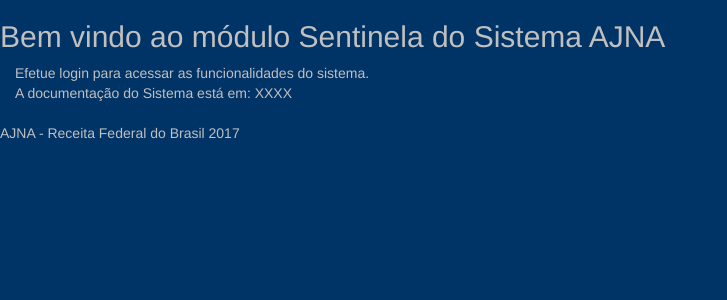
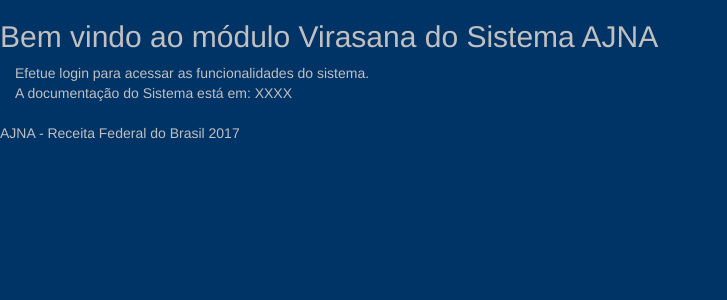
Before and after one commit to williansnogueira/virasana, a Flask app: template virasana/templates/index.html in a window 1280 px wide. Shown: the top 300 px of the page, without its empty margins (0-727 px from the left). Run offline with Flask 2, Linux system fonts and the light colour scheme; the template is opened without the code that fills it, so the values that code supplies are empty; some libraries are stand-ins or nearby versions.

Commit message:
Renomeação no html

```diff
--- a/virasana/templates/index.html
+++ b/virasana/templates/index.html
@@ -1,7 +1,7 @@
 {% extends "layout.html" %} {% block content %}{{super()}}
 <div id="main" class="container-fluid">
     <div id="top" class="row">
-        <h2>Bem vindo ao módulo Sentinela do Sistema AJNA</h2>
+        <h2>Bem vindo ao módulo Virasana do Sistema AJNA</h2>
         <div class="col-md-12">
             Efetue login para acessar as funcionalidades do sistema.
             <br> A documentação do Sistema está em: XXXX
@@ -16,5 +16,4 @@
         AJNA - Receita Federal do Brasil 2017
     </div>
 </div>
-<!-- /#main -->
 {% endblock %}
```
